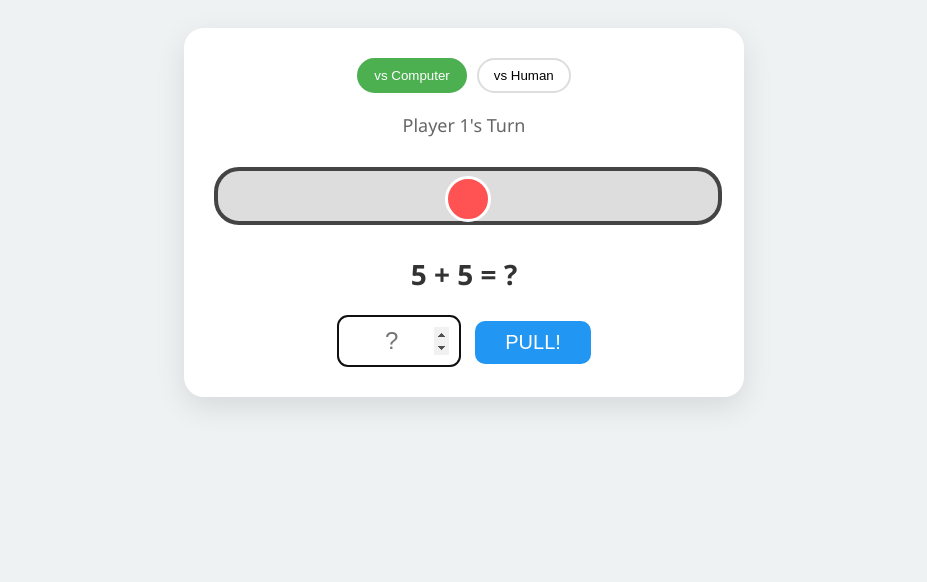
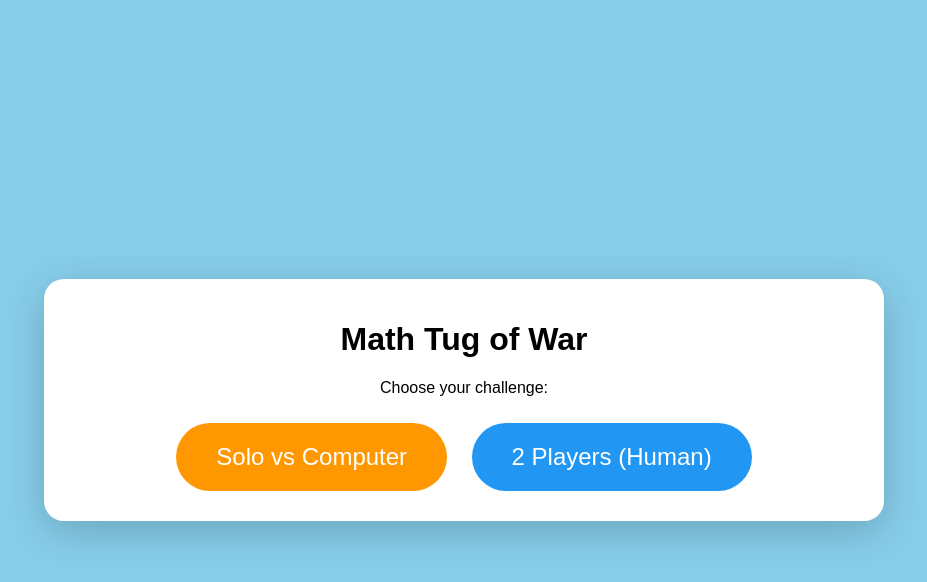
Before and after one commit to dmrkalum/math-tug-of-war, a plain HTML site: page index.html in a window 1280 px wide. Shown: the whole page, without its empty margins (176-1103 px from the left). Drawn offline with Linux system fonts and the light colour scheme.

Commit message:
Update index.html

```diff
--- a/index.html
+++ b/index.html
@@ -3,78 +3,69 @@
 <head>
     <meta charset="UTF-8">
     <meta name="viewport" content="width=device-width, initial-scale=1.0">
-    <title>Math Tug of War - Pro</title>
+    <title>Math Tug of War - Deluxe</title>
     <style>
-        body { font-family: 'Segoe UI', sans-serif; text-align: center; background: #eef2f3; padding: 20px; }
-        #game-card { max-width: 500px; margin: auto; background: white; padding: 30px; border-radius: 20px; box-shadow: 0 10px 30px rgba(0,0,0,0.1); }
+        body { font-family: 'Arial', sans-serif; background: #87CEEB; display: flex; justify-content: center; align-items: center; height: 100vh; margin: 0; overflow: hidden; }
+        #game-box { width: 90%; max-width: 800px; background: white; padding: 20px; border-radius: 20px; box-shadow: 0 10px 40px rgba(0,0,0,0.2); text-align: center; }
 
-        /* Mode Toggle Style */
-        .modes { margin-bottom: 20px; display: flex; justify-content: center; gap: 10px; }
-        .mode-btn { padding: 8px 15px; cursor: pointer; border: 2px solid #ddd; border-radius: 20px; background: white; }
-        .active-mode { background: #4caf50; color: white; border-color: #4caf50; }
+        /* Start Screen */
+        #menu { display: block; }
+        #game-play { display: none; }
+        .btn-big { font-size: 24px; padding: 20px 40px; margin: 10px; cursor: pointer; border: none; border-radius: 50px; transition: transform 0.2s; }
+        .pvc-btn { background: #FF9800; color: white; }
+        .pvp-btn { background: #2196F3; color: white; }
+        .btn-big:hover { transform: scale(1.1); }
 
-        /* The Arena */
-        #arena { position: relative; width: 100%; height: 50px; background: #ddd; border-radius: 25px; margin: 30px 0; border: 4px solid #444; }
-        #marker { position: absolute; width: 40px; height: 40px; background: #ff5252; border-radius: 50%; top: 5px; left: 50%; transform: translateX(-50%); transition: left 0.4s ease-out; border: 3px solid white; }
+        /* The Tug Field */
+        #field { position: relative; height: 150px; background: #7cfc00; border-radius: 10px; border-bottom: 8px solid #55a600; margin: 20px 0; display: flex; align-items: center; }
+        #rope { position: absolute; width: 100%; height: 6px; background: #8B4513; top: 50%; left: 0; z-index: 1; }
 
-        #question-text { font-size: 28px; font-weight: bold; color: #333; }
-        #turn-indicator { font-size: 18px; color: #666; margin-bottom: 10px; }
-        input { font-size: 24px; width: 100px; padding: 10px; border-radius: 10px; border: 2px solid #ccc; text-align: center; }
-        button#pull-btn { font-size: 20px; padding: 10px 30px; background: #2196F3; color: white; border: none; border-radius: 10px; cursor: pointer; margin-left: 10px; }
+        .player { position: absolute; font-size: 50px; transition: all 0.4s cubic-bezier(0.175, 0.885, 0.32, 1.275); z-index: 2; top: 40px; }
+        #p1-char { left: 20%; transform: scaleX(-1); } /* Flip to face right */
+        #p2-char { right: 20%; }
+
+        #marker { position: absolute; width: 10px; height: 30px; background: red; left: 50%; top: -12px; }
+
+        /* Math UI */
+        #question-display { font-size: 32px; font-weight: bold; margin-bottom: 15px; }
+        input { font-size: 28px; width: 100px; text-align: center; border: 3px solid #ddd; border-radius: 10px; }
+        #turn-msg { font-size: 20px; color: #555; font-weight: bold; margin-bottom: 5px; }
     </style>
 </head>
 <body>
 
-<div id="game-card">
-    <div class="modes">
-        <button id="pvc-btn" class="mode-btn active-mode" onclick="setMode('pvc')">vs Computer</button>
-        <button id="pvp-btn" class="mode-btn" onclick="setMode('pvp')">vs Human</button>
+<div id="game-box">
+    <div id="menu">
+        <h1>Math Tug of War</h1>
+        <p>Choose your challenge:</p>
+        <button class="btn-big pvc-btn" onclick="startGame('pvc')">Solo vs Computer</button>
+        <button class="btn-big pvp-btn" onclick="startGame('pvp')">2 Players (Human)</button>
     </div>
 
-    <div id="turn-indicator">Player 1's Turn</div>
+    <div id="game-play">
+        <div id="turn-msg">Player 1's Turn</div>
 
-    <div id="arena">
-        <div id="marker"></div>
-    </div>
+        <div id="field">
+            <div id="rope"><div id="marker"></div></div>
+            <div id="p1-char" class="player">🏃</div>
+            <div id="p2-char" class="player">🏃</div>
+        </div>
 
-    <div id="question-area">
-        <div id="question-text">5 + 5 = ?</div>
-        <br>
-        <input type="number" id="ans-input" placeholder="?" autofocus>
-        <button id="pull-btn" onclick="handlePull()">PULL!</button>
+        <div id="question-display">...</div>
+        <input type="number" id="ans" placeholder="?" autocomplete="off">
+        <p id="hint">Press Enter to Pull!</p>
     </div>
 </div>
 
 <script>
-    let mode = 'pvc'; // pvc or pvp
+    let mode = '';
+    let p1Pos = 20; // Starting % from left
+    let p2Pos = 20; // Starting % from right
+    let ropeOffset = 0; // Shift from center
     let currentPlayer = 1;
-    let position = 50;
     let num1, num2, answer;
 
-    function setMode(newMode) {
-        mode = newMode;
-        document.getElementById('pvc-btn').classList.toggle('active-mode', mode === 'pvc');
-        document.getElementById('pvp-btn').classList.toggle('active-mode', mode === 'pvp');
-        resetGame();
-    }
-
-    function generateQuestion() {
-        num1 = Math.floor(Math.random() * 10) + 1;
-        num2 = Math.floor(Math.random() * 10) + 1;
-        answer = num1 + num2;
-        document.getElementById('question-text').innerText = `${num1} + ${num2} = ?`;
-        document.getElementById('turn-indicator').innerText = `Player ${currentPlayer}'s Turn`;
-        document.getElementById('ans-input').value = "";
-        document.getElementById('ans-input').focus();
-    }
-
-    function handlePull() {
-        const userVal = parseInt(document.getElementById('ans-input').value);
-        if (isNaN(userVal)) return;
-
-        if (userVal === answer) {
-            // Correct answer moves marker TOWARD the current player
-            if (currentPlayer === 1) position += 10; else position -= 10;
-        } else {
-            // Wrong answer moves marker AWAY from the current player
-            if (currentPlayer === 1) position -= 5
+    function startGame(chosenMode) {
+        mode = chosenMode;
+        document.getElementById('menu').style.display = 'none';
+        document.getElementById('game-play').style
```
